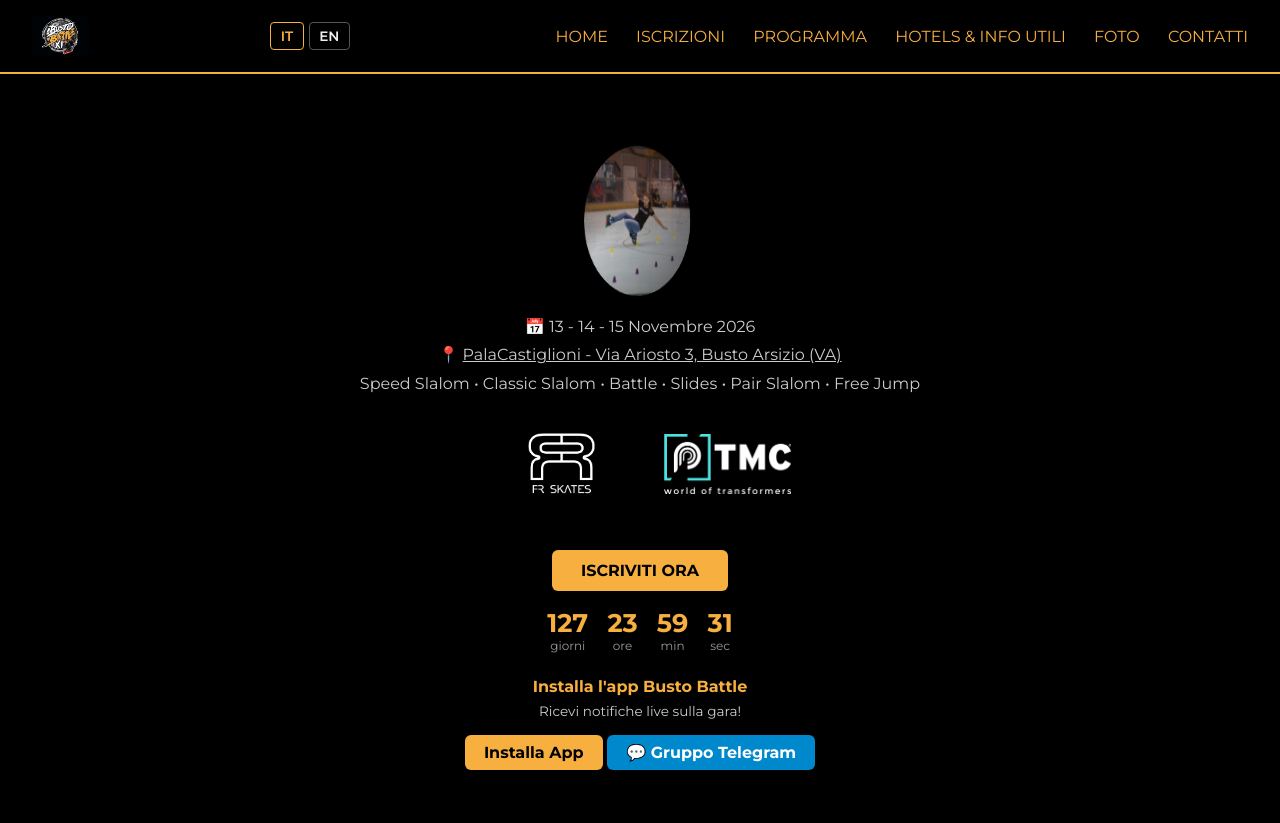
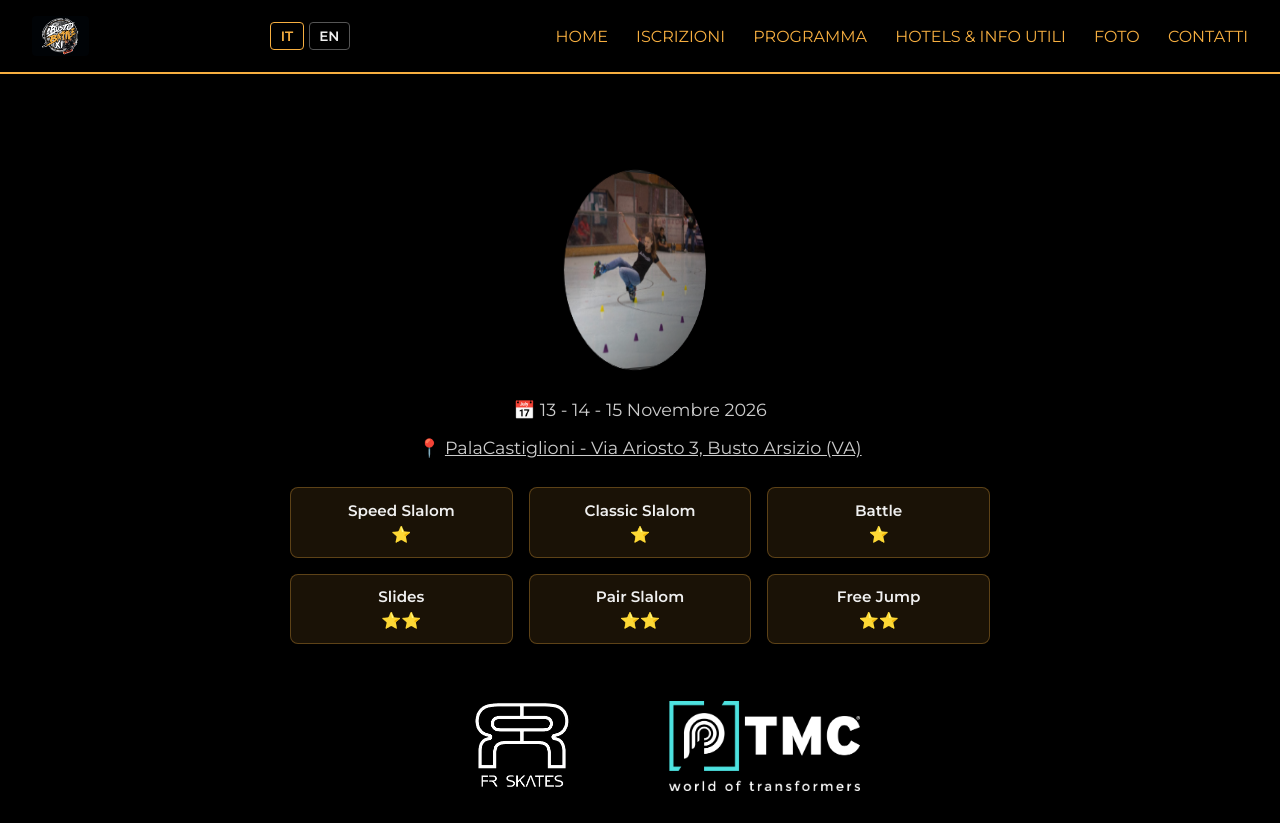
Before and after one commit to Cato1978/BB2026, a website: page public/index.html in a window 1280 px wide. Shown: the top 823 px of the page. Drawn offline with Linux system fonts and the light colour scheme; no server answers.

Commit message:
Home desktop: layout ampliato con stelline discipline, loghi grandi, griglia 3x2

```diff
--- a/public/index.html
+++ b/public/index.html
@@ -12,9 +12,9 @@
     /* Medaglia 3D che gira continuamente */
     .medal-container {
       perspective: 1000px;
-      width: 150px;
-      height: 150px;
-      margin: 0 auto 1rem;
+      width: 200px;
+      height: 200px;
+      margin: 0 auto 1.5rem;
       display: flex;
       justify-content: center;
       align-items: center;
@@ -48,6 +48,77 @@
       to { transform: rotateY(360deg); }
     }
 
+    /* Discipline con stelline */
+    .disciplines-grid {
+      display: grid;
+      grid-template-columns: repeat(3, 1fr);
+      gap: 1rem;
+      margin: 1.5rem 0;
+      max-width: 700px;
+      margin-left: auto;
+      margin-right: auto;
+    }
+    .discipline-item {
+      background: rgba(247, 175, 64, 0.1);
+      border: 1px solid rgba(247, 175, 64, 0.3);
+      border-radius: 8px;
+      padding: 0.8rem;
+      text-align: center;
+      transition: transform 0.2s, background 0.2s;
+    }
+    .discipline-item:hover {
+      transform: scale(1.05);
+      background: rgba(247, 175, 64, 0.2);
+    }
+    .discipline-name {
+      color: #f0f0f0;
+      font-weight: 600;
+      font-size: 0.95rem;
+      margin-bottom: 0.3rem;
+    }
+    .discipline-stars {
+      color: #F7AF40;
+      font-size: 1rem;
+    }
+
+    /* Desktop: layout ampio */
+    @media (min-width: 601px) {
+      .hero {
+        padding: 2rem 1rem;
+      }
+      .locandina {
+        padding: 2rem;
+        max-width: 900px;
+      }
+      .sponsors {
+        margin: 2rem 0 !important;
+      }
+      .sponsor-fr {
+        height: 140px !important;
+      }
+      .sponsor-tmc {
+        height: 90px !important;
+      }
+      .event-details p {
+        font-size: 1.1rem;
+        margin: 0.5rem 0;
+      }
+      .cta-btn {
+        font-size: 1.2rem;
+        padding: 1rem 2.5rem;
+      }
+      .countdown {
+        margin-top: 1.5rem;
+        gap: 2rem;
+      }
+      .countdown-item .number {
+        font-size: 2.5rem;
+      }
+      .countdown-item .label {
+        font-size: 0.9rem;
+      }
+    }
+
     /* Mobile: compatta tutto per vedere ISCRIVITI senza scroll */
     @media (max-width: 600px) {
       .hero {
@@ -66,6 +137,20 @@
       }
       .event-details p {
         margin: 0.15rem 0;
+        font-size: 0.8rem;
+      }
+      .disciplines-grid {
+        grid-template-columns: repeat(2, 1fr);
+        gap: 0.5rem;
+        margin: 0.8rem 0;
+      }
+      .discipline-item {
+        padding: 0.5rem;
+      }
+      .discipline-name {
+        font-size: 0.75rem;
+      }
+      .discipline-stars {
         font-size: 0.8rem;
       }
       .sponsors {
@@ -144,20 +229,48 @@
             </div>
           </div>
         </div>
+
         <div class="event-details">
           <p data-t="date">📅 13 - 14 - 15 Novembre 2026</p>
           <p>📍 <a href="https://www.google.com/maps/search/?api=1&query=Via+Ariosto+3+Busto+Arsizio" target="_blank" style="color:#ccc;text-decoration:underline">PalaCastiglioni - Via Ariosto 3, Busto Arsizio (VA)</a></p>
-          <p data-t="disciplines">Speed Slalom • Classic Slalom • Battle • Slides • Pair Slalom • Free Jump</p>
+        </div>
+
+        <!-- Discipline con stelline -->
+        <div class="disciplines-grid">
+          <div class="discipline-item">
+            <div class="discipline-name">Speed Slalom</div>
+            <div class="discipline-stars">⭐</div>
+          </div>
+          <div class="discipline-item">
+            <div class="discipline-name">Classic Slalom</div>
+            <div class="discipline-stars">⭐</div>
+          </div>
+          <div class="discipline-item">
+            <div class="discipline-name">Battle</div>
+            <div class="discipline-stars">⭐</div>
+          </div>
+          <div class="discipline-item">
+            <div class="discipline-name">Slides</div>
+            <div class="discipline-stars">⭐⭐</div>
+          </div>
+          <div class="discipline-item">
+            <div class="discipline-name">Pair Slalom</div>
+            <div class="discipline-stars">⭐⭐</div>
+          </div>
+          <div class="discipline-item">
+            <div class="discipline-name">Free Jump</div>
+            <div class="discipline-stars">⭐⭐</div>
+          </div>
         </div>
 
         <!-- Sponsor -->
-        <div class="sponsors" style="margin:1rem 0">
-          <div style="display:flex;justify-content:center;align-items:center;gap:2rem;flex-wrap:wrap">
+        <div class="sponsors" style="margin:1.5rem 0">
+          <div style="display:flex;justify-content:center;align-items:center;gap:3rem;flex-wrap:wrap">
             <a href="https://www.fr-skates.com" target="_blank">
-              <img src="Fr.webp" alt="FR Skates" class="sponsor-fr" style="height:100px;filter:brightness(1.1)">
+              <img src="Fr.webp" alt="FR Skates" class="sponsor-fr" style="height:120px;filter:brightness(1.1)">
             </a>
             <a href="https://www.tmc.it" target="_blank">
-              <img src="tmc.png" alt="TMC" class="sponsor-tmc" style="height:60px;filter:invert(1)">
+              <img src="tmc.png" alt="TMC" class="sponsor-tmc" style="height:70px;filter:invert(1)">
             </a>
           </div>
         </div>
@@ -165,11 +278,13 @@
         <a href="iscrizioni.html" class="cta-btn" data-t="cta">ISCRIVITI ORA</a>
         <div class="countdown" id="countdown"></div>
 
-        <div class="install-section" style="margin-top:1.5rem;text-align:center">
+        <div class="install-section" style="margin-top:2rem;text-align:center">
           <p style="color:#F7AF40;font-weight:700;margin-bottom:0.4rem" data-t="installTitle">Installa l'app Busto Battle</p>
-          <p style="font-size:0.85rem;color:#ccc;margin-bottom:0.5rem" data-t="installDesc">Ricevi notifiche live sulla gara!</p>
-          <a href="#" onclick="installApp()" style="display:inline-block;margin-top:0.4rem;background:#F7AF40;color:#000;padding:0.5rem 1.2rem;border-radius:6px;text-decoration:none;font-weight:700" data-t="installBtn">Installa App</a>
-          <a href="https://t.me/+Y8_uaVRMkgthZDFk" target="_blank" style="display:inline-block;margin-top:0.5rem;background:#0088cc;color:#fff;padding:0.5rem 1.2rem;border-radius:6px;text-decoration:none;font-weight:700" data-t="whatsappLink">💬 Gruppo Telegram</a>
+          <p style="font-size:0.9rem;color:#ccc;margin-bottom:0.5rem" data-t="installDesc">Ricevi notifiche live sulla gara!</p>
+          <div style="display:flex;justify-content:center;gap:1rem;flex-wrap:wrap;margin-top:0.8rem">
+            <a href="#" onclick="installApp()" style="display:inline-block;background:#F7AF40;color:#000;padding:0.6rem 1.5rem;border-radius:6px;text-decoration:none;font-weight:700" data-t="installBtn">Installa App</a>
+            <a href="https://t.me/+Y8_uaVRMkgthZDFk" target="_blank" style="display:inline-block;background:#0088cc;color:#fff;padding:0.6rem 1.5rem;border-radius:6px;text-decoration:none;font-weight:700" data-t="whatsappLink">💬 Gruppo Telegram</a>
+          </div>
         </div>
       </div>
     </div>
```
